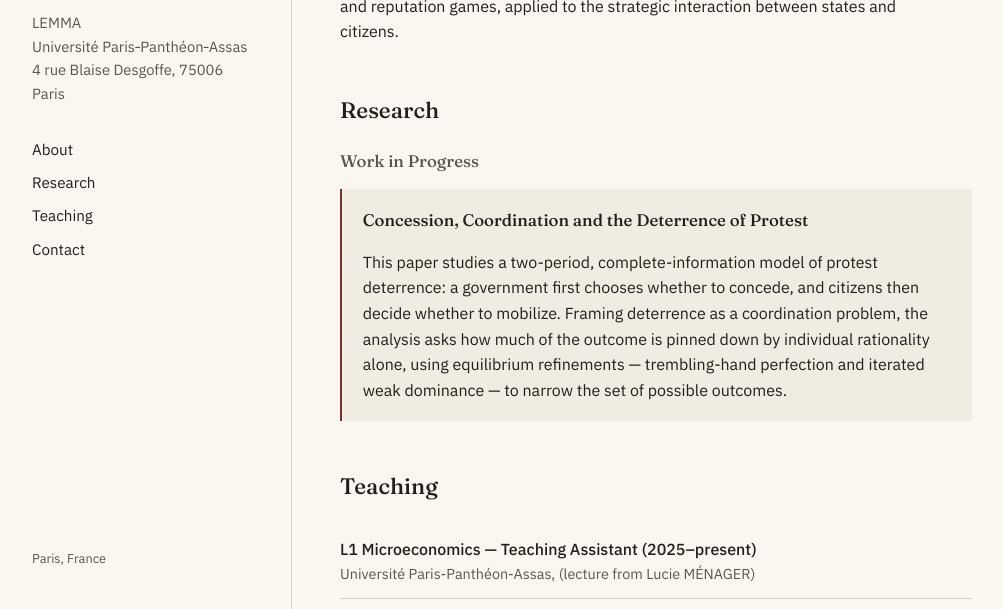
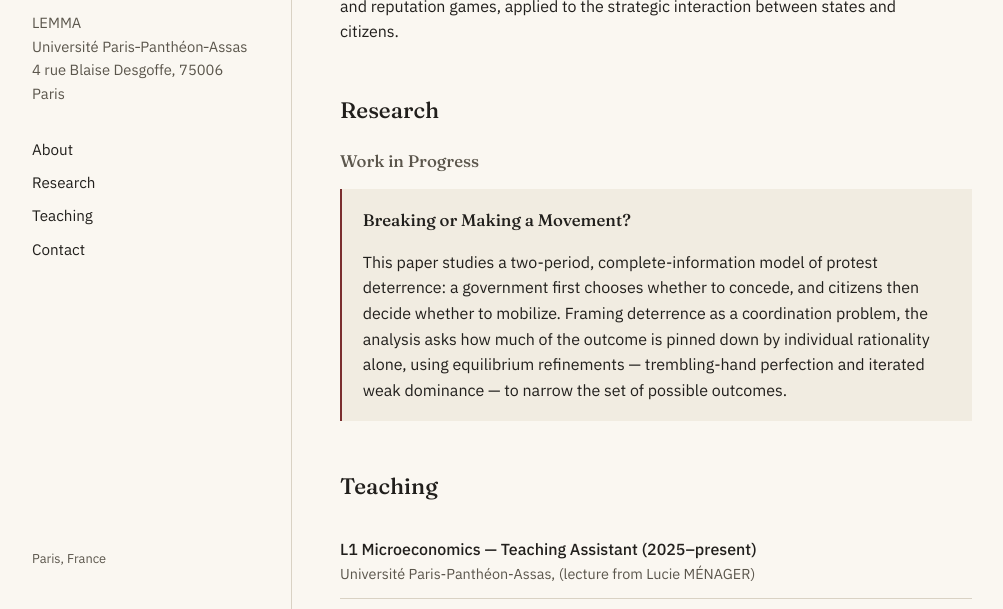
Before and after one commit to LounesAK/lounesak.github.io, a plain HTML site: page index.html in a window 1280 px wide. Shown: the part 186-795 px from the top of the page, without its empty margins (58-1061 px from the left). Drawn offline with Linux system fonts and the light colour scheme.

Commit message:
Update index.html

```diff
--- a/index.html
+++ b/index.html
@@ -43,7 +43,7 @@
 
       <h3 class="subhead">Work in Progress</h3>
         <article class="paper">
-          <h4>Concession, Coordination and the Deterrence of Protest</h4>
+          <h4>Breaking or Making a Movement?</h4>
           <p>This paper studies a two-period, complete-information model of protest deterrence: a government first chooses whether to concede, and citizens then decide whether to mobilize. Framing deterrence as a coordination problem, the analysis asks how much of the outcome is pinned down by individual rationality alone, using equilibrium refinements — trembling-hand perfection and iterated weak dominance — to narrow the set of possible outcomes.</p>
         </article>
     </section>
```
